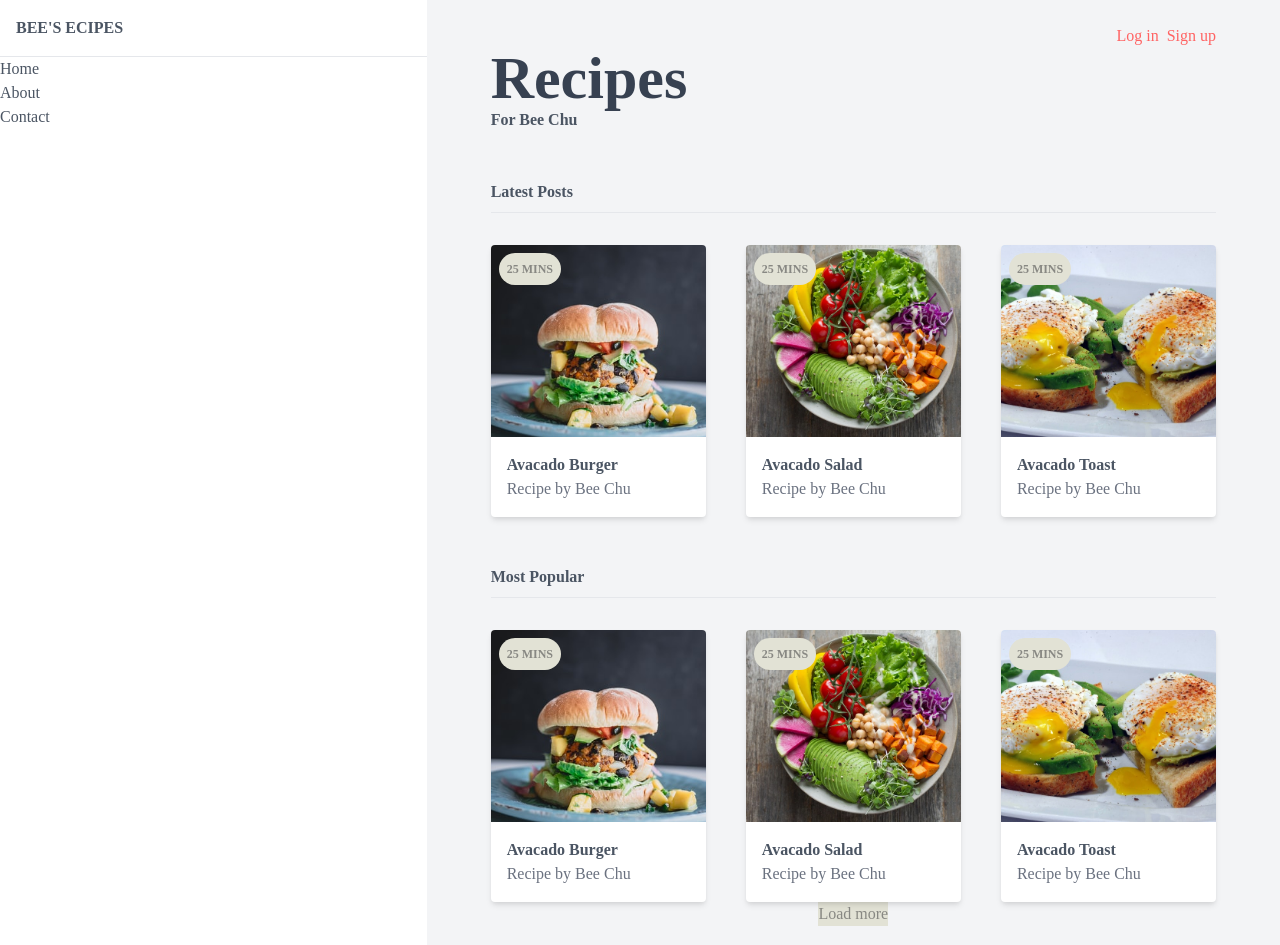
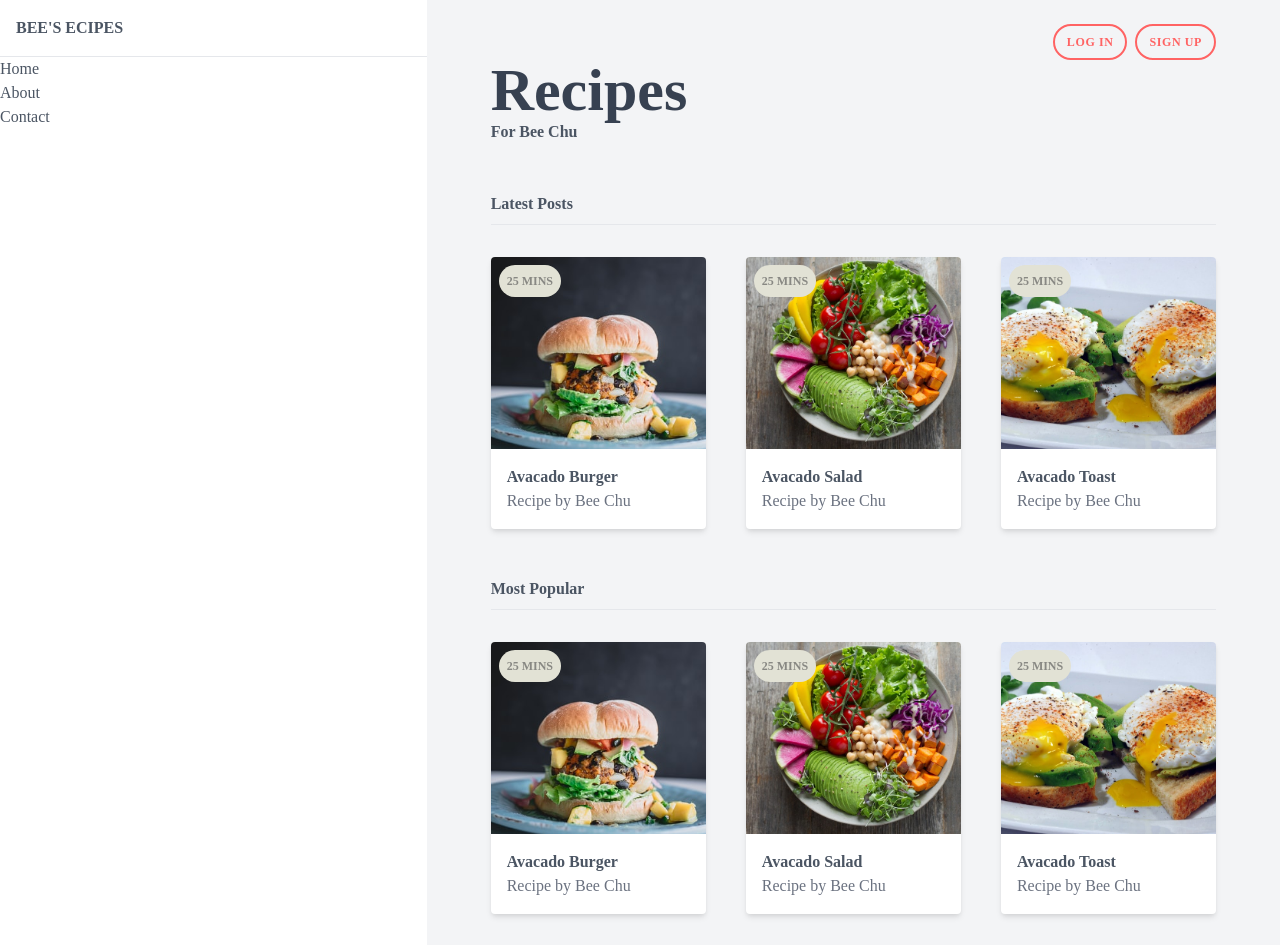
Before and after one commit to catzzz/recipes-front-end, a Next.js app: page / in a window 1280 px wide. Shown: the top 945 px of the page. Built offline with nearby package versions, Linux system fonts and the light colour scheme; no server answers.

Commit message:
universal btn style

```diff
--- a/pages/index.js
+++ b/pages/index.js
@@ -14,10 +14,10 @@ export default function Home({ recipes }) {
         <main className="px-16 py-6 bg-gray-100 md:col-span-2">
           <div className="flex justify-center md:justify-end">
             <Link href="#">
-              <a className="text-primary">Log in</a>
+              <a className="btn text-primary border-primary md:border-2">Log in</a>
             </Link>
             <Link href="#">
-              <a className="text-primary ml-2">Sign up</a>
+              <a className="btn text-primary ml-2 border-primary md:border-2">Sign up</a>
             </Link>
           </div>
 
@@ -35,8 +35,8 @@ export default function Home({ recipes }) {
 
             <CardList title={"Most Popular"} recipes={recipes} />
 
-            <div className="flex justify-center">
-              <div className="bg-secondary-100 text-secondary-200">
+            <div className="flex justify-center mt-8">
+              <div className="btn bg-secondary-100 text-secondary-200">
                 Load more
               </div>
             </div>
--- a/styles/globals.css
+++ b/styles/globals.css
@@ -13,3 +13,7 @@
 .badge{
     @apply bg-secondary-100 text-secondary-200 text-xs uppercase font-bold rounded-full p-2 absolute top-0 ml-2 mt-2;
 }
+
+.btn {
+    @apply rounded-full py-2 px-3 uppercase text-xs font-bold cursor-pointer tracking-wider;
+}
```
